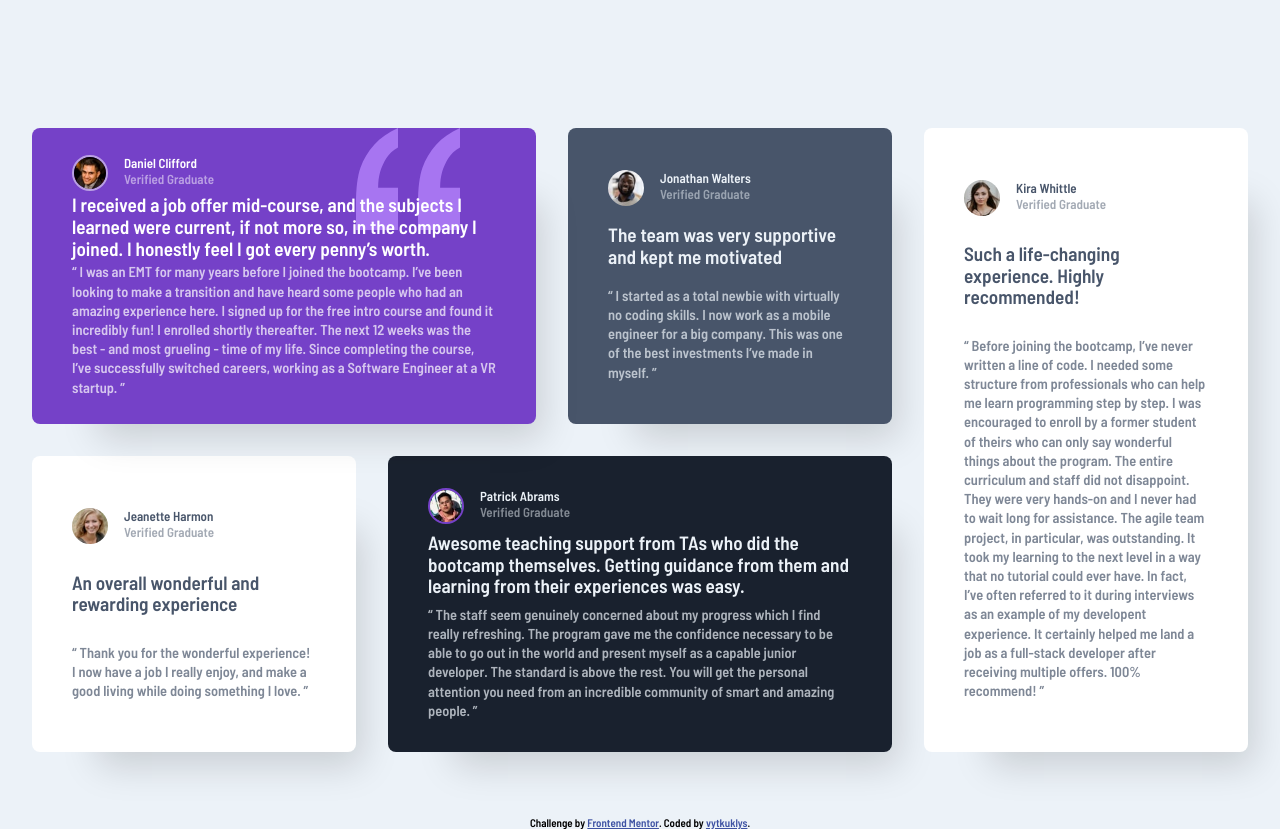
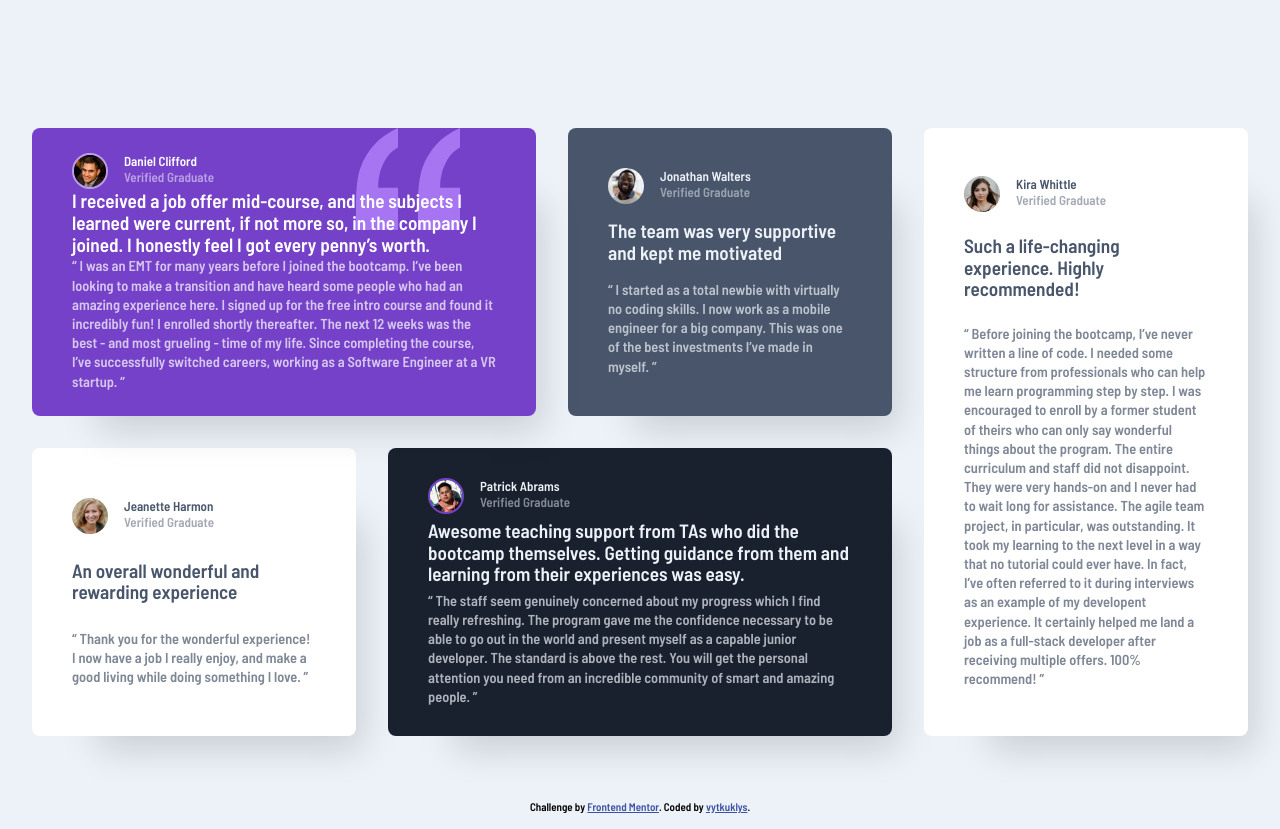
Before and after one commit to vytkuklys/FEM-Testimonials_Grid_Section, a plain HTML site: page index.html in a window 1280 px wide. Drawn offline with Linux system fonts and the light colour scheme.

Commit message:
Update style.css

```diff
--- a/style.css
+++ b/style.css
@@ -183,7 +183,7 @@ body{
         width: 95%;
         max-width: 80rem;
         grid-template-columns: 2fr 1fr 1fr 1fr;
-        grid-template-rows: 18.5rem 18.5rem;
+        grid-template-rows: 18rem 18rem;
     }
     .kira {
         grid-area:  1 / 4 / span 2 / span 1;
```
